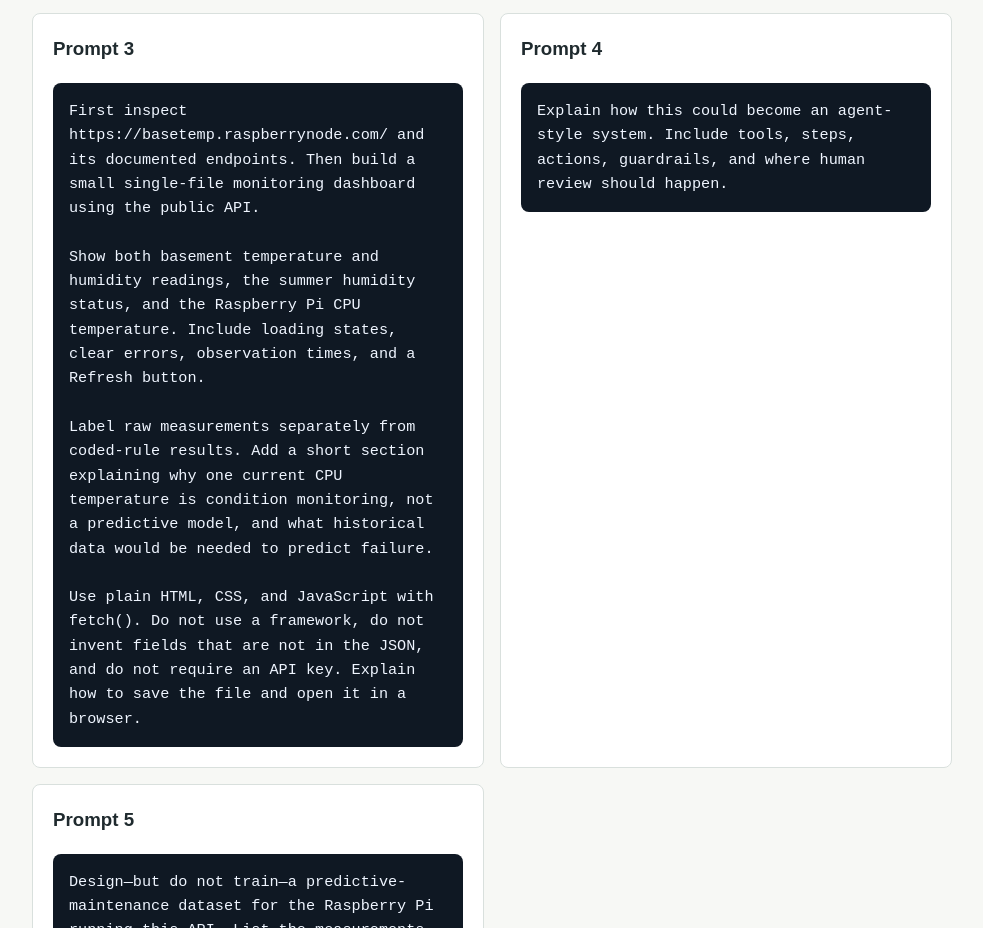
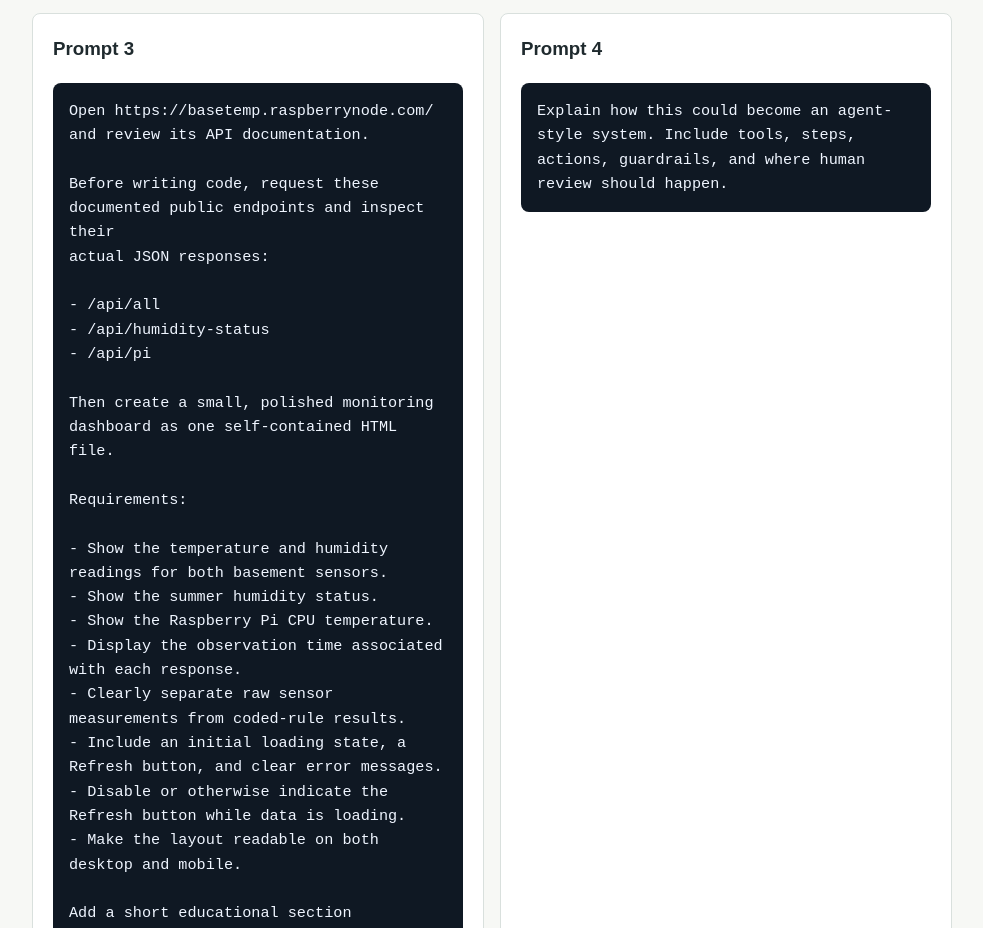
Before and after one commit to prichardsondev/ai-foundations, a website: page basement-api-demo.html in a window 1280 px wide. Shown: the part 5585-6513 px from the top of the page, without its empty margins (148-1131 px from the left). Drawn offline with Linux system fonts and the light colour scheme.

Commit message:
Strengthen the student monitoring dashboard prompt

```diff
--- a/basement-api-demo.html
+++ b/basement-api-demo.html
@@ -296,13 +296,54 @@
 
         <article class="card lesson-card">
           <h3>Prompt 3</h3>
-          <pre><code>First inspect https://basetemp.raspberrynode.com/ and its documented endpoints. Then build a small single-file monitoring dashboard using the public API.
+          <pre><code>Open https://basetemp.raspberrynode.com/ and review its API documentation.
 
-Show both basement temperature and humidity readings, the summer humidity status, and the Raspberry Pi CPU temperature. Include loading states, clear errors, observation times, and a Refresh button.
+Before writing code, request these documented public endpoints and inspect their
+actual JSON responses:
 
-Label raw measurements separately from coded-rule results. Add a short section explaining why one current CPU temperature is condition monitoring, not a predictive model, and what historical data would be needed to predict failure.
+- /api/all
+- /api/humidity-status
+- /api/pi
 
-Use plain HTML, CSS, and JavaScript with fetch(). Do not use a framework, do not invent fields that are not in the JSON, and do not require an API key. Explain how to save the file and open it in a browser.</code></pre>
+Then create a small, polished monitoring dashboard as one self-contained HTML
+file.
+
+Requirements:
+
+- Show the temperature and humidity readings for both basement sensors.
+- Show the summer humidity status.
+- Show the Raspberry Pi CPU temperature.
+- Display the observation time associated with each response.
+- Clearly separate raw sensor measurements from coded-rule results.
+- Include an initial loading state, a Refresh button, and clear error messages.
+- Disable or otherwise indicate the Refresh button while data is loading.
+- Make the layout readable on both desktop and mobile.
+
+Add a short educational section explaining:
+
+- Why one current CPU-temperature reading is condition monitoring rather than
+  a predictive model.
+- What historical data would be required to train or build a system that could
+  predict overheating or hardware failure.
+
+Technical constraints:
+
+- Use only plain HTML, CSS, and JavaScript.
+- Use fetch() to retrieve live API data.
+- Do not use a framework or external dependency.
+- Do not require an API key.
+- Use only fields found in the actual JSON responses.
+- Do not guess endpoint fields, timestamps, units, thresholds, or meanings.
+- If an endpoint cannot be accessed or its response cannot be inspected, report
+  the problem instead of inventing a solution.
+- Keep all HTML, CSS, and JavaScript in one file.
+
+Return the complete HTML file in one code block. Afterward, briefly explain how
+to save it as basement-monitor.html and open it in a browser.
+
+After creating the HTML file, if Sites publishing is available, ask the user
+whether they want it published as a public Site. Do not publish publicly
+without explicit approval.</code></pre>
         </article>
 
         <article class="card lesson-card">
```
